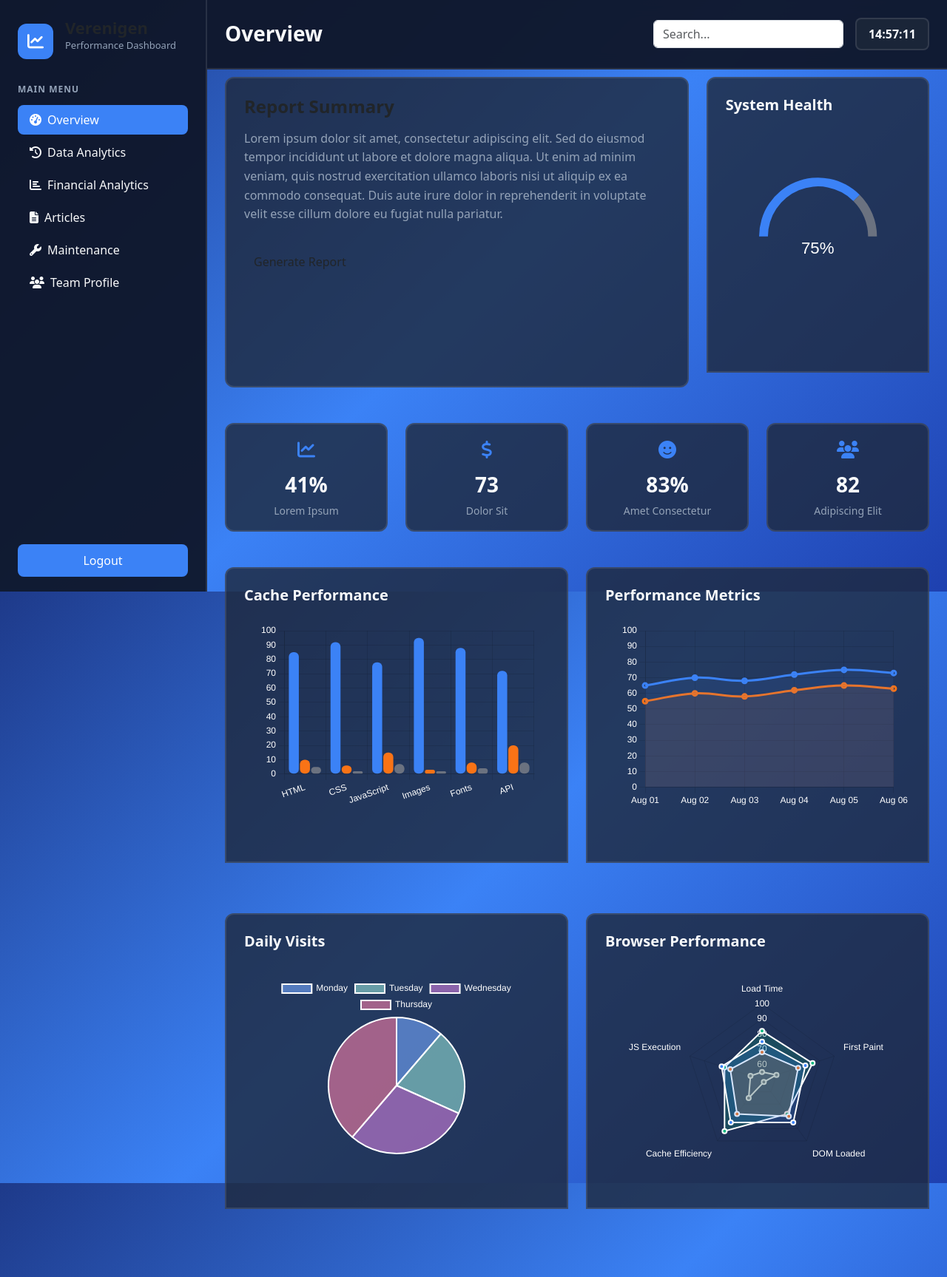
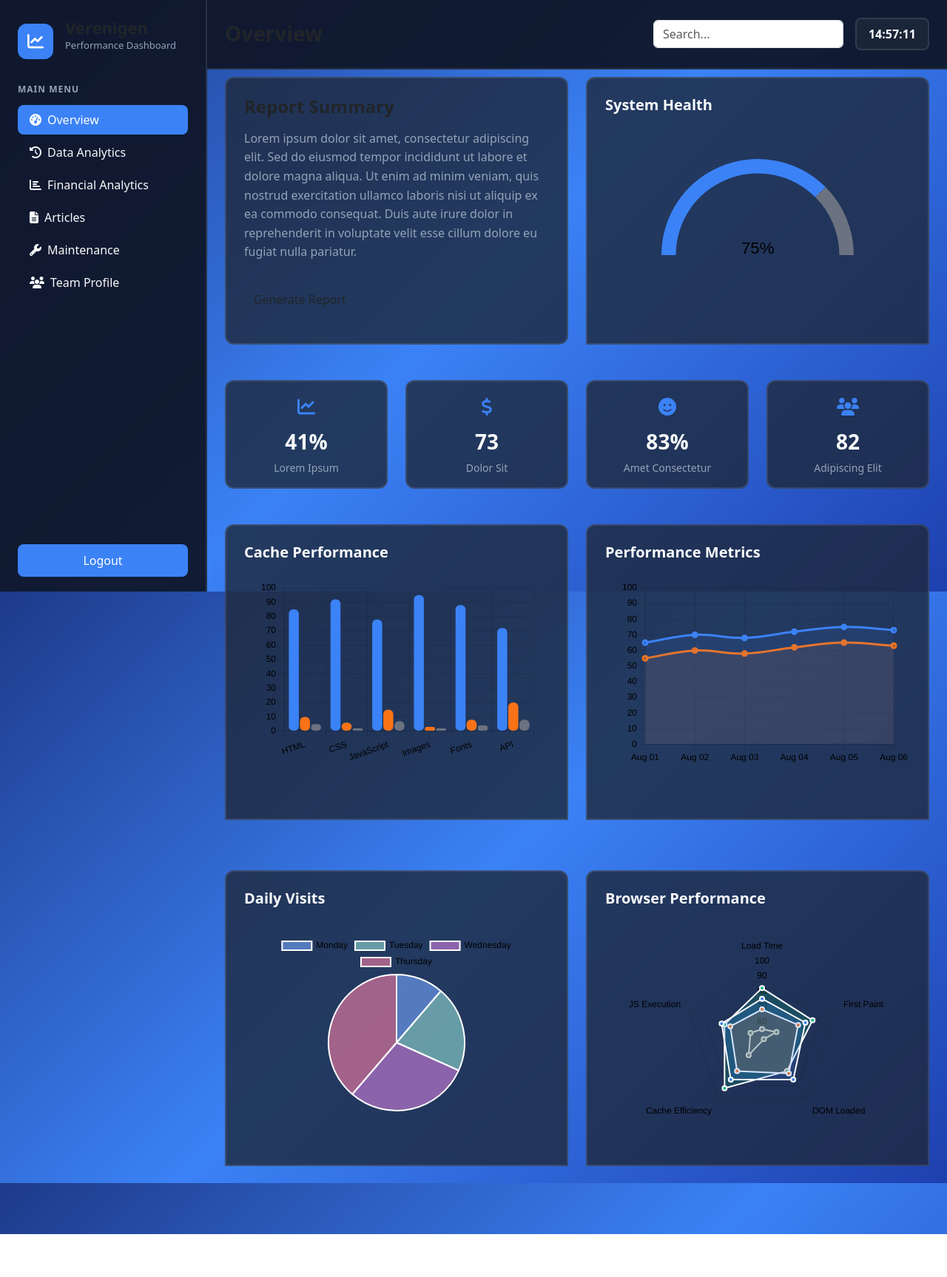
Before and after one commit to coolguy916/IPCC_FRAMEWORK, a React (Create React App) app: page /overview in a window 1280 px wide. Shown: the whole page at 74% size. After the commit the page ends 1669 px from the top, so only its background shows below. Built offline with nearby package versions, Linux system fonts and the light colour scheme.

Commit message:
Add files via upload

```diff
--- a/src/components/dashboard/Overview.jsx
+++ b/src/components/dashboard/Overview.jsx
@@ -1,4 +1,4 @@
-import React, { useState } from 'react';
+import { useState } from 'react';
 import Sidebar from '../layout/sidebar';
 import Header from '../layout/header';
 import NumericDisplay from '../ui/NumericDisplay';
@@ -137,7 +137,7 @@ const Overview = () => {
 
       <main className="main-content">
         <Header>
-          <h1 id="pageTitle" className="h3 text-light mb-0">
+          <h1 id="pageTitle" className="h3 text-dark mb-0">
             <strong>Overview</strong>
           </h1>
           <div className="d-flex align-items-center gap-3">
@@ -149,7 +149,7 @@ const Overview = () => {
         <div className="content p-4">
           {/* First row: Report Summary and System Health Gauge */}
           <div className="row mb-4">
-            <div className="col-lg-8 col-md-12 mb-4">
+            <div className="col-lg-6 col-md-12 mb-4">
               <div className="report-summary h-100 position-relative">
                 <h3>Report Summary</h3>
                 <p>
@@ -163,8 +163,8 @@ const Overview = () => {
                 </a>
               </div>
             </div>
-            <div className="col-lg-4 col-md-12 mb-4">
-              <div className="chart-container">
+            <div className="col-lg-6 col-md-12 mb-4">
+              <div className="chart-container h-100">
                 <h3>System Health</h3>
                 <GaugeChart
                   value={75}
@@ -174,7 +174,7 @@ const Overview = () => {
                   colors={{
                     primary: '#3b82f6',
                     secondary: '#6b7280',
-                    text: '#ffffff'
+                    text: '#000000'
                   }}
                 />
               </div>
@@ -231,7 +231,7 @@ const Overview = () => {
                     primary: '#3b82f6',
                     secondary: '#f97316',
                     tertiary: '#6b7280',
-                    text: '#ffffff'
+                    text: '#000000'
                   }}
                 />
               </div>
@@ -245,7 +245,7 @@ const Overview = () => {
                   colors={{
                     primary: '#3b82f6',
                     secondary: '#f97316',
-                    text: '#ffffff'
+                    text: '#000000'
                   }}
                 />
               </div>
@@ -259,7 +259,7 @@ const Overview = () => {
                   data={dailyVisitsData}
                   height={300}
                   colors={{
-                    text: '#ffffff'
+                    text: '#000000'
                   }}
                   showLegend={true}
                 />
@@ -276,7 +276,7 @@ const Overview = () => {
                     secondary: '#f97316',
                     tertiary: '#10b981',
                     quaternary: '#6b7280',
-                    text: '#ffffff'
+                    text: '#000000'
                   }}
                 />
               </div>
```
